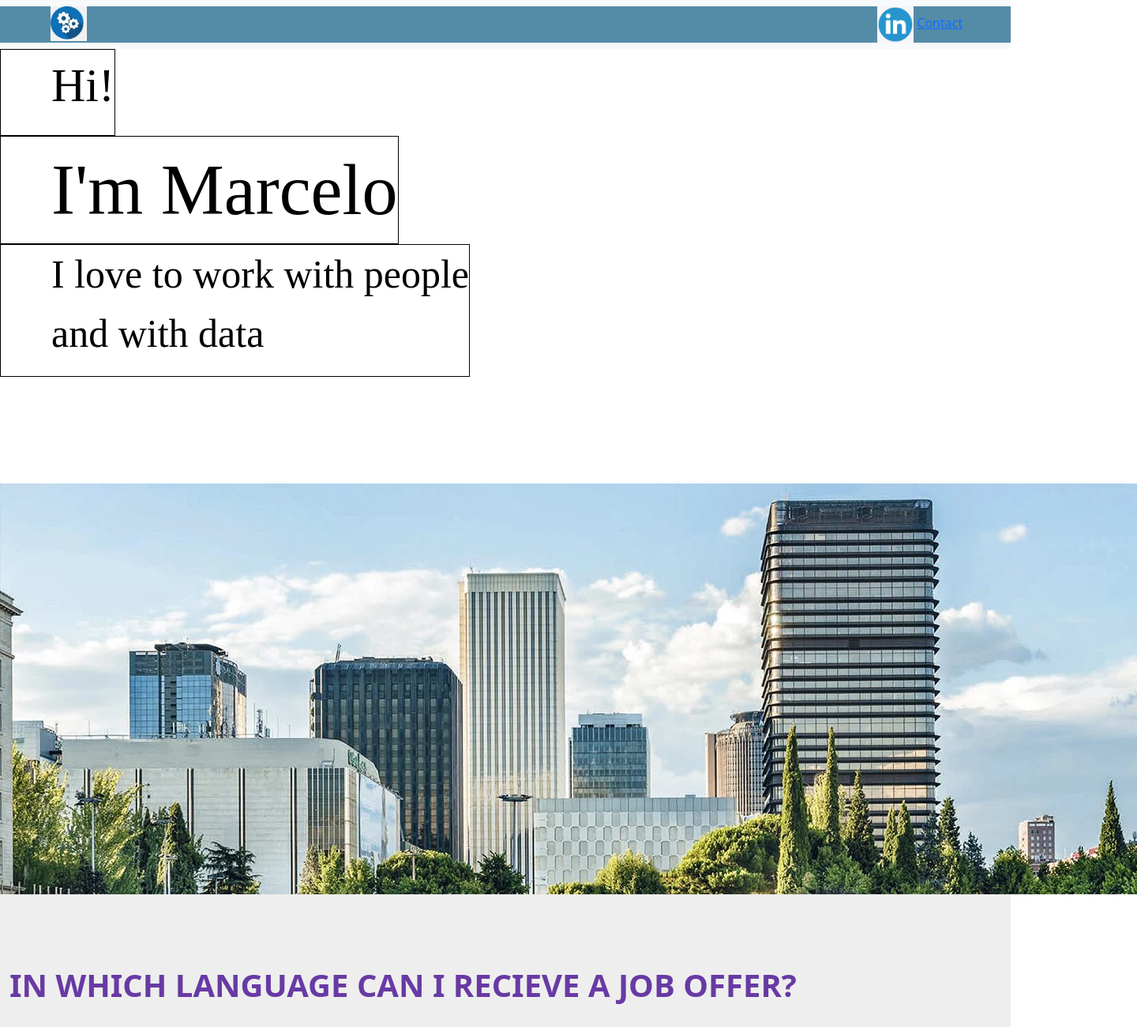
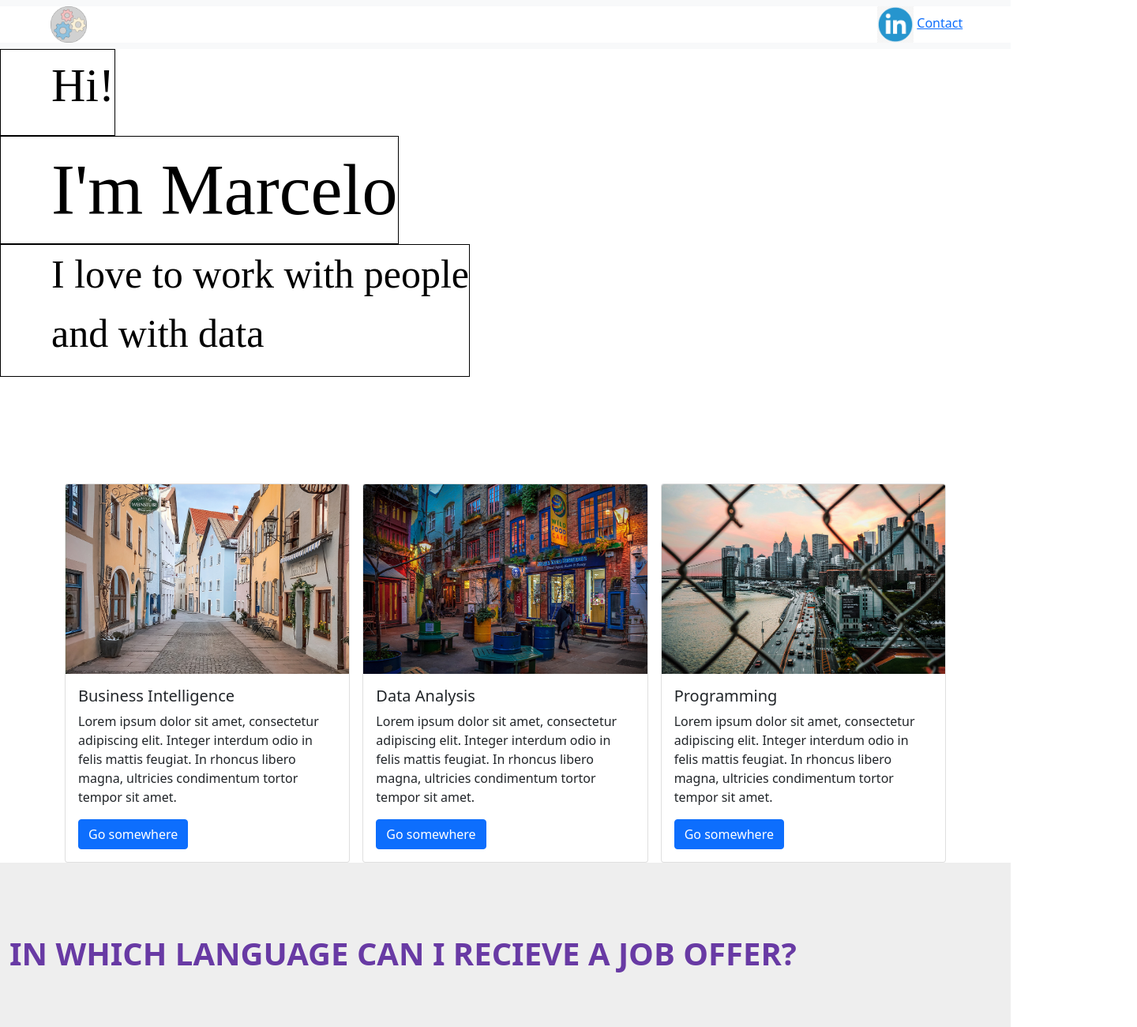
Before and after one commit to marcelomiq/marcelo-pro, a plain HTML site: page index.html in a window 1280 px wide. Shown: the top 1300 px of the page at 79% size, 1440 px wide, since content can reach past the window. Drawn offline with nearby package versions, Linux system fonts and the light colour scheme; a web font is replaced by a local one.

Commit message:
Actualizar pagina

```diff
--- a/index.html
+++ b/index.html
@@ -31,12 +31,10 @@
 
 
           <div class="logo-image">
-                  <img src="assets/gear-icon.png" class="img-fluid">
+                  <img src="assets/Gears_2_icon.png" class="img-fluid">
           </div>
 
-          <div class="logo-image">
 
-          </div>
 
           <div class="nav-contact">
             <img src="assets/linked-in-logo.png" class="logo-image" href="/">
@@ -69,16 +67,43 @@
     </section>
     <!-- End Hero section -->
 
-    <!-- Madrid Section-->
-    <section id="madrid" class="madrid-flex-container">
 
-      <div class="image-madrid">
-        <img src="assets/madrid_1440x520.webp" class="img-madrid">
-      </div>
+    <div class="container">
+        <div class="row g-3">
+            <div class="col-12 col-md-6 col-lg-4">
+                <div class="card">
+                    <img src="./assets/europe.jpg" class="card-img-top" alt="A Street in Europe">
+                    <div class="card-body">
+                        <h5 class="card-title">Business Intelligence</h5>
+                        <p class="card-text">Lorem ipsum dolor sit amet, consectetur adipiscing elit. Integer interdum odio in felis mattis feugiat. In rhoncus libero magna, ultricies condimentum tortor tempor sit amet.</p>
+                        <a href="#" class="btn btn-primary">Go somewhere</a>
+                    </div>
+                </div>
+            </div>
+            <div class="col-12 col-md-6 col-lg-4">
+                <div class="card">
+                    <img src="./assets/london.jpg" class="card-img-top" alt="London">
+                    <div class="card-body">
+                        <h5 class="card-title">Data Analysis</h5>
+                        <p class="card-text">Lorem ipsum dolor sit amet, consectetur adipiscing elit. Integer interdum odio in felis mattis feugiat. In rhoncus libero magna, ultricies condimentum tortor tempor sit amet.</p>
+                        <a href="#" class="btn btn-primary">Go somewhere</a>
+                    </div>
+                </div>
+            </div>
+            <div class="col-12 col-md-6 col-lg-4">
+                <div class="card">
+                    <img src="./assets/new-york.jpg" class="card-img-top" alt="New York">
+                    <div class="card-body">
+                        <h5 class="card-title">Programming</h5>
+                        <p class="card-text">Lorem ipsum dolor sit amet, consectetur adipiscing elit. Integer interdum odio in felis mattis feugiat. In rhoncus libero magna, ultricies condimentum tortor tempor sit amet.</p>
+                        <a href="#" class="btn btn-primary">Go somewhere</a>
+                    </div>
+                </div>
+            </div>
+        </div>
+    </div>
 
-    </section>
 
-    <!-- End Madrid Section-->
 
     <!-- Languages section-->
     <section class="languages-flex-container">
--- a/styles.css
+++ b/styles.css
@@ -18,7 +18,7 @@
     align-items:center;
 
 
-    background-color: #548CA8;
+    background-color: white;
   }
 
   .flex-container {
```
Also changed, not shown: assets/Gears_2_icon.png (added), assets/europe.jpg (added), assets/london.jpg (added), assets/new-york.jpg (added), 1 other file.
